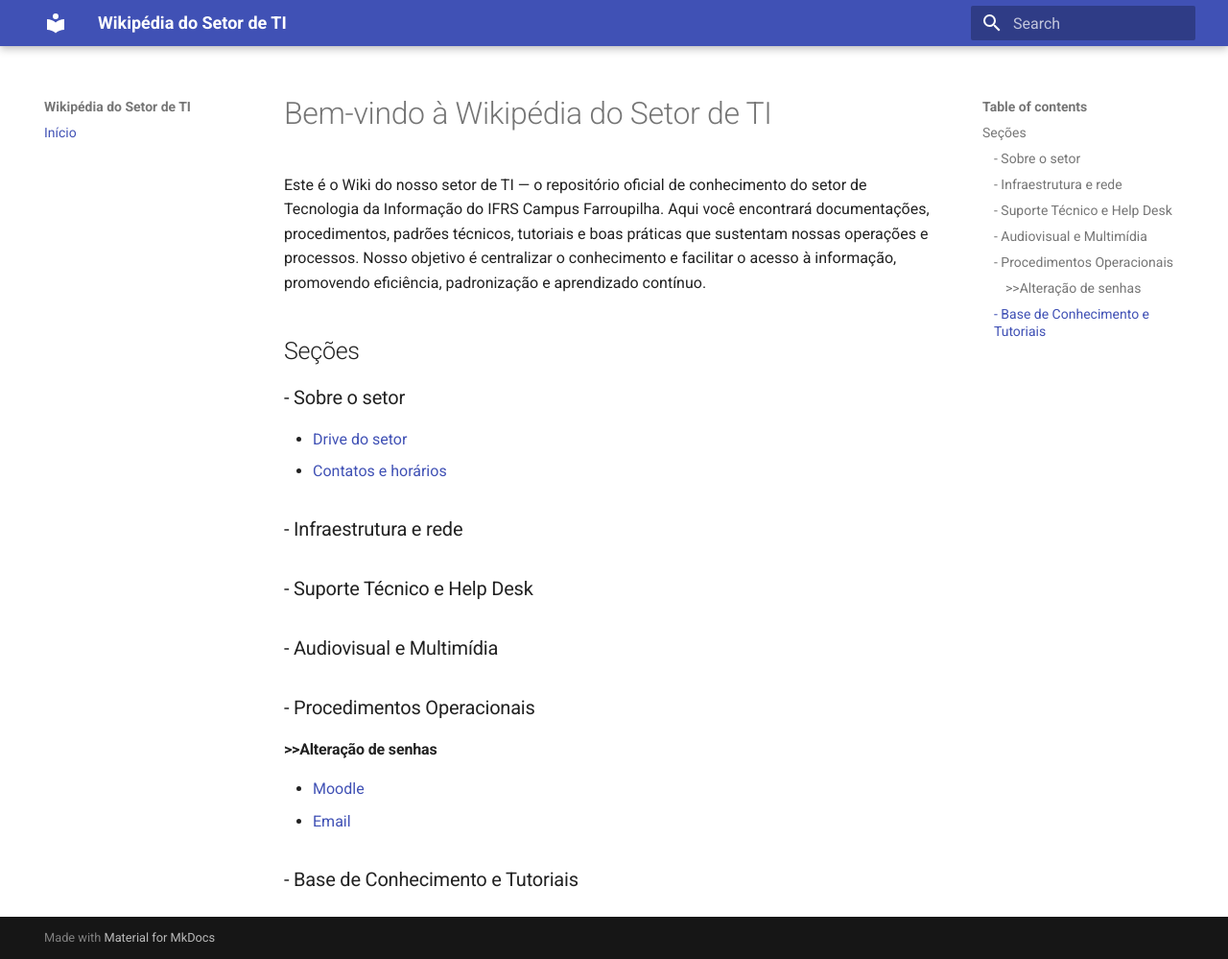
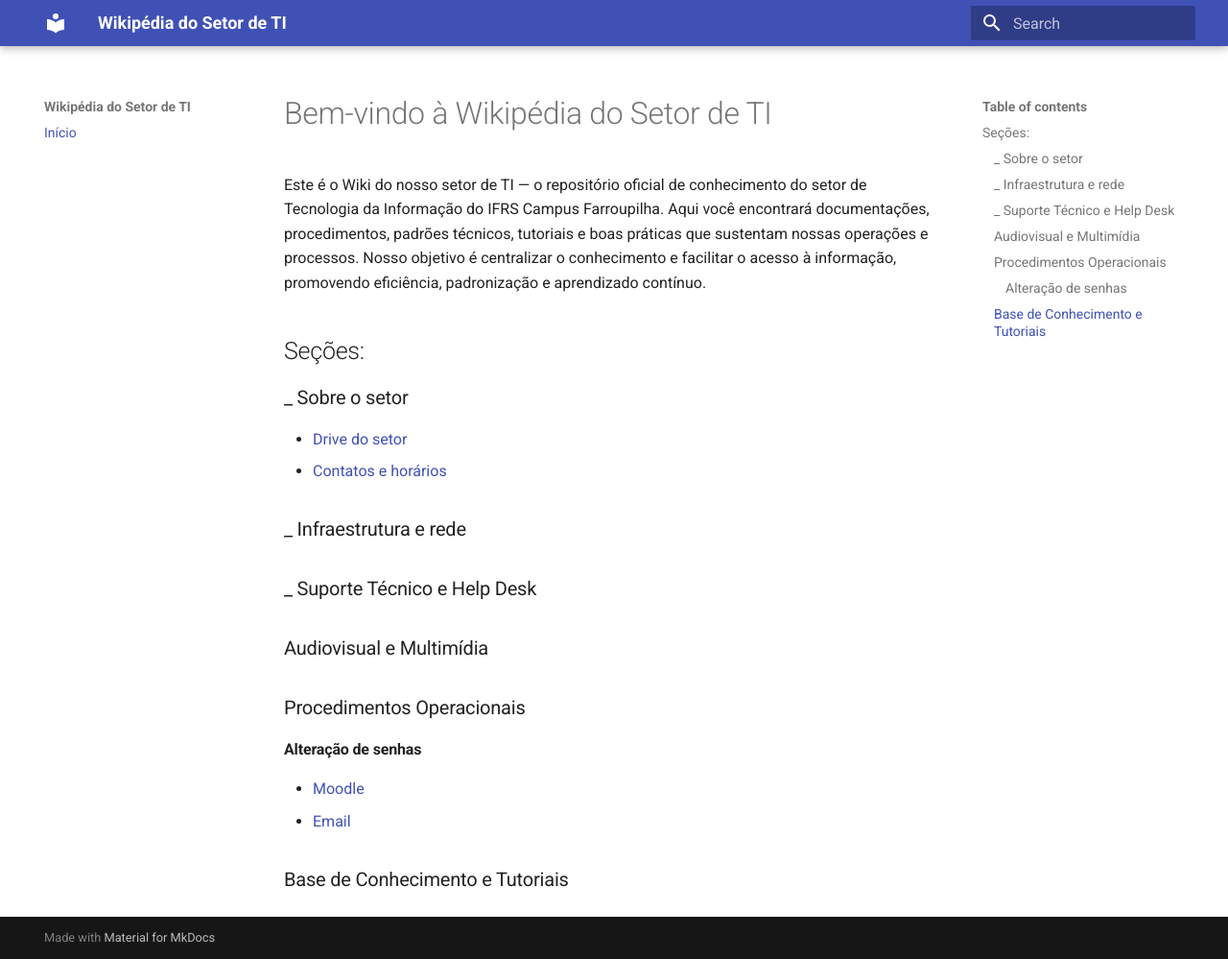
Before and after one commit to wikiti-farroupilha/wikipedia, an MkDocs documentation site: the page built from docs/index.md, in a window 1280 px wide and 999 px high. Shown: the whole window at 96% size. Built offline with MkDocs 1.6.1 and Material for MkDocs 9.7.7, drawn with Linux system fonts in a browser that asks for light colours.

```diff
--- a/docs/index.md
+++ b/docs/index.md
@@ -2,16 +2,16 @@
 
 Este é o Wiki do nosso setor de TI — o repositório oficial de conhecimento do setor de Tecnologia da Informação do IFRS Campus Farroupilha. Aqui você encontrará documentações, procedimentos, padrões técnicos, tutoriais e boas práticas que sustentam nossas operações e processos. Nosso objetivo é centralizar o conhecimento e facilitar o acesso à informação, promovendo eficiência, padronização e aprendizado contínuo.
 
-## Seções
-### - Sobre o setor
+## Seções:
+### _ Sobre o setor
 - [Drive do setor](https://drive.google.com/drive/folders/17NKfnCuFVOzgUu3UB8x2Ixnjcy9ae5uh?usp=sharing)
 - [Contatos e horários](contato.md)
 
-### - Infraestrutura e rede
-### - Suporte Técnico e Help Desk
-### - Audiovisual e Multimídia
-### - Procedimentos Operacionais
-#### >>Alteração de senhas
+### _ Infraestrutura e rede
+### _ Suporte Técnico e Help Desk
+### Audiovisual e Multimídia
+### Procedimentos Operacionais
+#### Alteração de senhas
 - [Moodle](senhaMoodle.md)
 - [Email](senhaEmail.md)
-### - Base de Conhecimento e Tutoriais
+### Base de Conhecimento e Tutoriais
```
